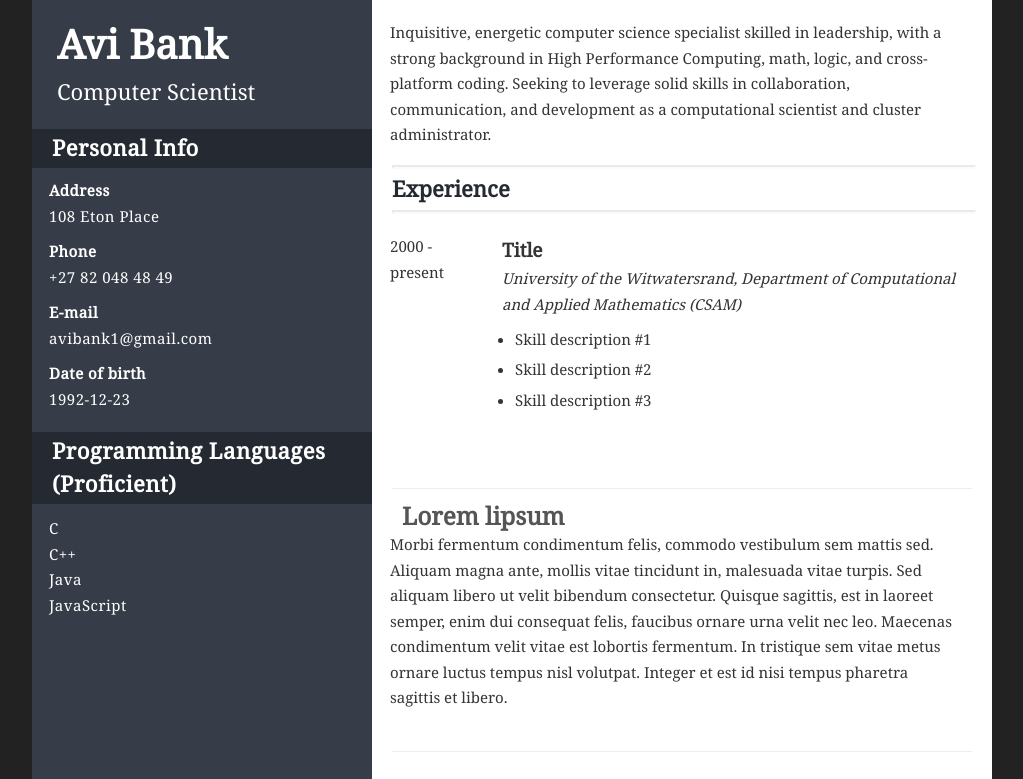
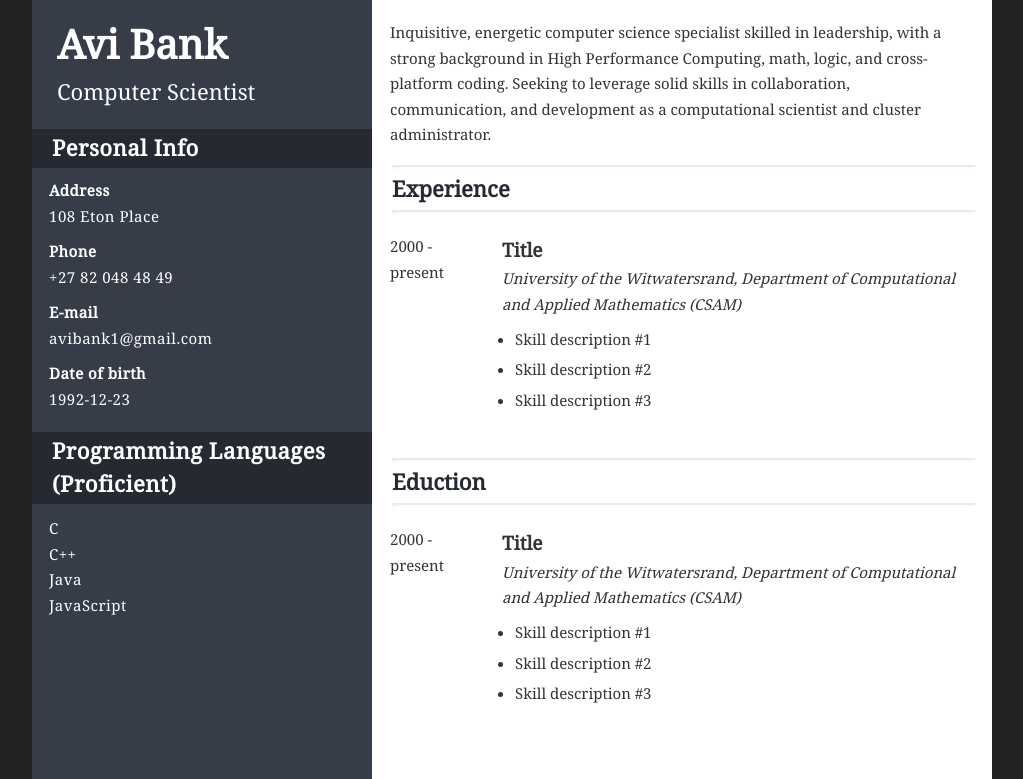
Before and after one commit to beevabeeva/resume, a plain HTML site: page template_3317/index.html in a window 1280 px wide. Shown: the top 779 px of the page, without its empty margins (128-1151 px from the left). Drawn offline with Linux system fonts and the light colour scheme.

Commit message:
commit 2
education section

```diff
--- a/template_3317/index.html
+++ b/template_3317/index.html
@@ -66,6 +66,7 @@
     <br>
 </div>
 
+<!--   S E C T I O N    -->
 <div>
 <hr>
 <h6>Experience</h6>
@@ -94,10 +95,10 @@
 		</div>
 	<!-- Description -->
 		<div class="description"> <ul>
-	<li>Skill description #1</li>
-	<li>Skill description #2</li>
-	<li>Skill description #3</li>
-</ul>
+			<li>Skill description #1</li>
+			<li>Skill description #2</li>
+			<li>Skill description #3</li>
+		</ul>
 
 		</div>
 	</div>
@@ -106,6 +107,46 @@
 <!-- -------------------------------------------------------------------------------------- -->
 
 
+
+<!--   S E C T I O N    -->
+<div>
+<hr>
+<h6>Eduction</h6>
+<hr>
+<br>
+
+<!-- Jobs -->
+
+
+
+<!-- -------------------------------------------template----------------------------------- -->
+
+<!-- D A T E S -->
+	<div class="containerz">
+		<p class="dateStart">2000 -</p>
+		<p class="dateEnd">present</p>
+
+<!-- J O B   -->
+	<!-- Title -->
+		<h7>Title</h7>
+		<br>
+	<!-- Company, Department -->
+		<h8> University of the Witwatersrand, Department of Computational and Applied Mathematics (CSAM)</h8>
+		<div style="line-height:50%;">
+    		<br>
+		</div>
+	<!-- Description -->
+		<div class="description"> <ul>
+			<li>Skill description #1</li>
+			<li>Skill description #2</li>
+			<li>Skill description #3</li>
+		</ul>
+
+		</div>
+	</div>
+<br>
+<br>
+<!-- -------------------------------------------------------------------------------------- -->
 
 
 
@@ -120,10 +161,6 @@
 
 
 
-
-<h3>Lorem lipsum</h3>
-
-<p>Morbi fermentum condimentum felis, commodo vestibulum sem mattis sed. Aliquam magna ante, mollis vitae tincidunt in, malesuada vitae turpis. Sed aliquam libero ut velit bibendum consectetur. Quisque sagittis, est in laoreet semper, enim dui consequat felis, faucibus ornare urna velit nec leo. Maecenas condimentum velit vitae est lobortis fermentum. In tristique sem vitae metus ornare luctus tempus nisl volutpat. Integer et est id nisi tempus pharetra sagittis et libero.</p>
 
 
 
--- a/template_3317/styles.css
+++ b/template_3317/styles.css
@@ -426,7 +426,7 @@ aside#sidebar h4 {
 article {
     padding: 10px 10px 30px;
 	font-size: 0.95em;
-border-bottom: 1px solid #eee;
+/*border-bottom: 1px solid #eee;*/
  }
 
 article h2 {
```
